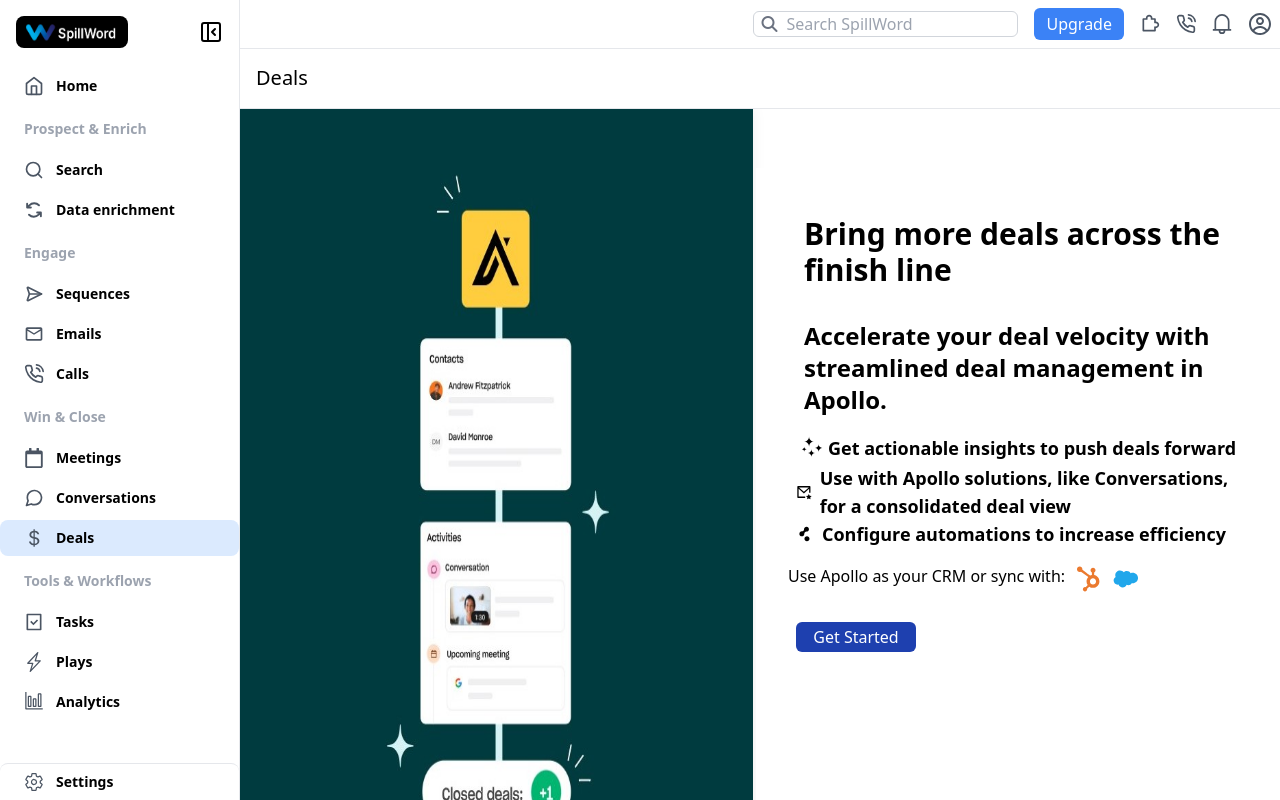
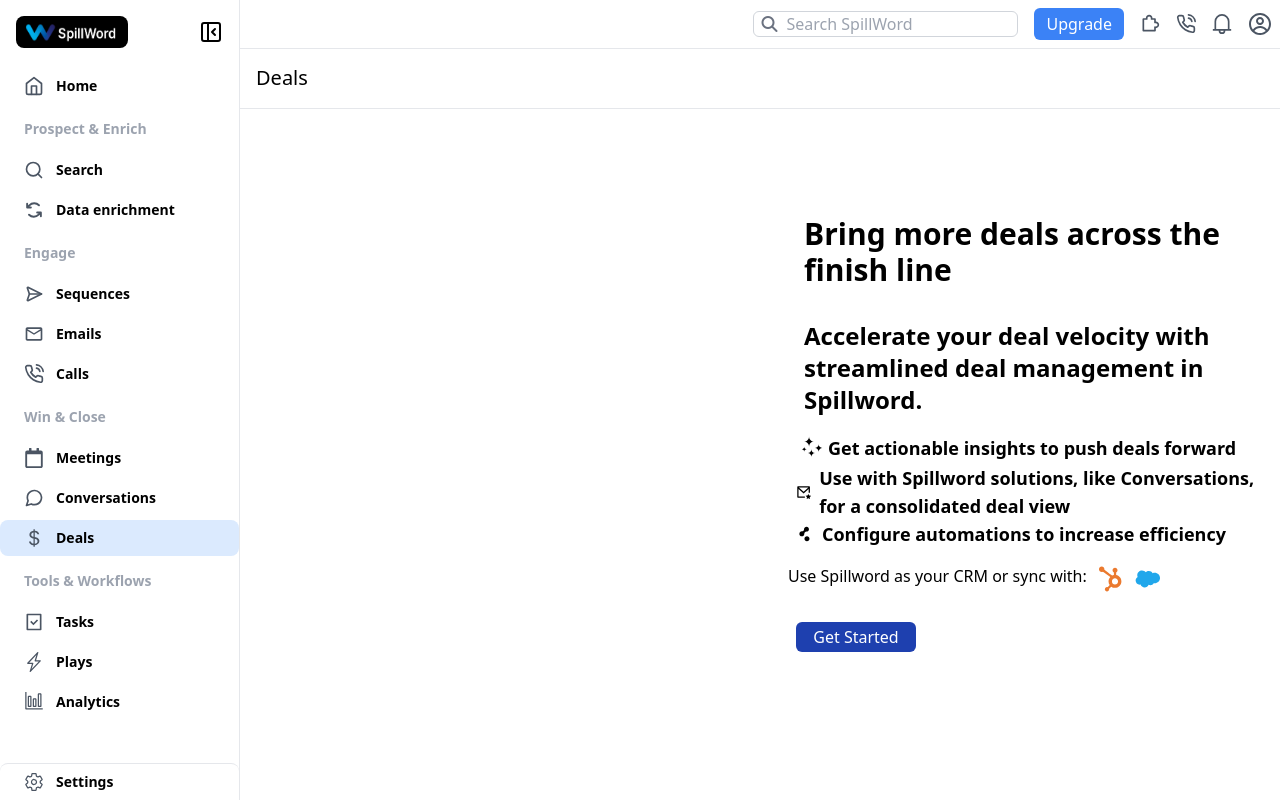
Before and after one commit to zainishfaq/Apollo, a React (Vite) app in the folder Frontend/: page /Deals in a window 1280 px wide. Built offline with nearby package versions, Linux system fonts and the light colour scheme.

Commit message:
Minor changes

```diff
--- a/Frontend/src/pages/Conversations.jsx
+++ b/Frontend/src/pages/Conversations.jsx
@@ -33,7 +33,7 @@
   {/* Right half */}
   <div className="w-1/2 bg-white p-8 mt-18">
     <h1 className='font-semibold text-3xl p-4'> Convert your conversations into winning strategies</h1>
-    <h2 className='font-semibold text-2xl p-4'>Automatically record, transcribe, and analyze video call meetings powered by Apollo AI.</h2>
+    <h2 className='font-semibold text-2xl p-4'>Automatically record, transcribe, and analyze video call meetings powered by Spillword AI.</h2>
     <ul className='font-semibold text-lg pl-2'>
       <li className="flex items-center">
         <WiStars className="inline-block w-8 h-8" /> {/* Assuming WiStars renders an SVG icon */}
--- a/Frontend/src/pages/Deals.jsx
+++ b/Frontend/src/pages/Deals.jsx
@@ -25,13 +25,13 @@
     <div className="flex flex-1 h-screen">
   {/* Left half */}
   <div className="w-1/2 bg-white h-full">
-  <img src={Deal} alt="Deal Image" style={{ width: '98%', height: '100%' }} className=" rounded-sm shadow-lg mb-1 ml-2 mt-0" />
+  {/* <img src={Deal} alt="Deal Image" style={{ width: '98%', height: '100%' }} className=" rounded-sm shadow-lg mb-1 ml-2 mt-0" />  */}
   </div>
 
   {/* Right half */}
   <div className="w-1/2 bg-white p-8 mt-18 ">
     <h1 className='font-semibold text-3xl p-4'> Bring more deals across the finish line</h1>
-    <h2 className='font-semibold text-2xl p-4'>Accelerate your deal velocity with streamlined deal management in Apollo.</h2>
+    <h2 className='font-semibold text-2xl p-4'>Accelerate your deal velocity with streamlined deal management in Spillword.</h2>
     <ul className='font-semibold text-lg pl-2'>
       <li className="flex items-center">
         <WiStars className="inline-block w-8 h-8" /> {/* Assuming WiStars renders an SVG icon */}
@@ -40,7 +40,7 @@
 
       <li className="flex items-center">
         <RiMailStarLine className="inline-block w-6 h-6 mr-2 pt-0" /> {/* Assuming RiMailStarLine renders an SVG icon */}
-        Use with Apollo solutions, like Conversations, for a consolidated deal view
+        Use with Spillword solutions, like Conversations, for a consolidated deal view
       </li>
 
       <li className="flex items-center">
@@ -49,7 +49,7 @@
       </li>
     </ul>
     <div className="flex justify-between mt-4">
-      <span className='flex'>Use Apollo as your CRM or sync with: <img src={connet} alt="connet Image" style={{ width: '30px', height: '30px' }} className=" rounded-lg  mb-1 ml-2 mt-0" /> <img src={salesforce} alt="salesforce Image" style={{ width: '30px', height: '30px' }} className=" rounded-lg mb-1 ml-2 mt-0" /></span>
+      <span className='flex'>Use Spillword as your CRM or sync with: <img src={connet} alt="connet Image" style={{ width: '30px', height: '30px' }} className=" rounded-lg  mb-1 ml-2 mt-0" /> <img src={salesforce} alt="salesforce Image" style={{ width: '30px', height: '30px' }} className=" rounded-lg mb-1 ml-2 mt-0" /></span>
 
     </div>
     <div className="flex mt-4">
```
